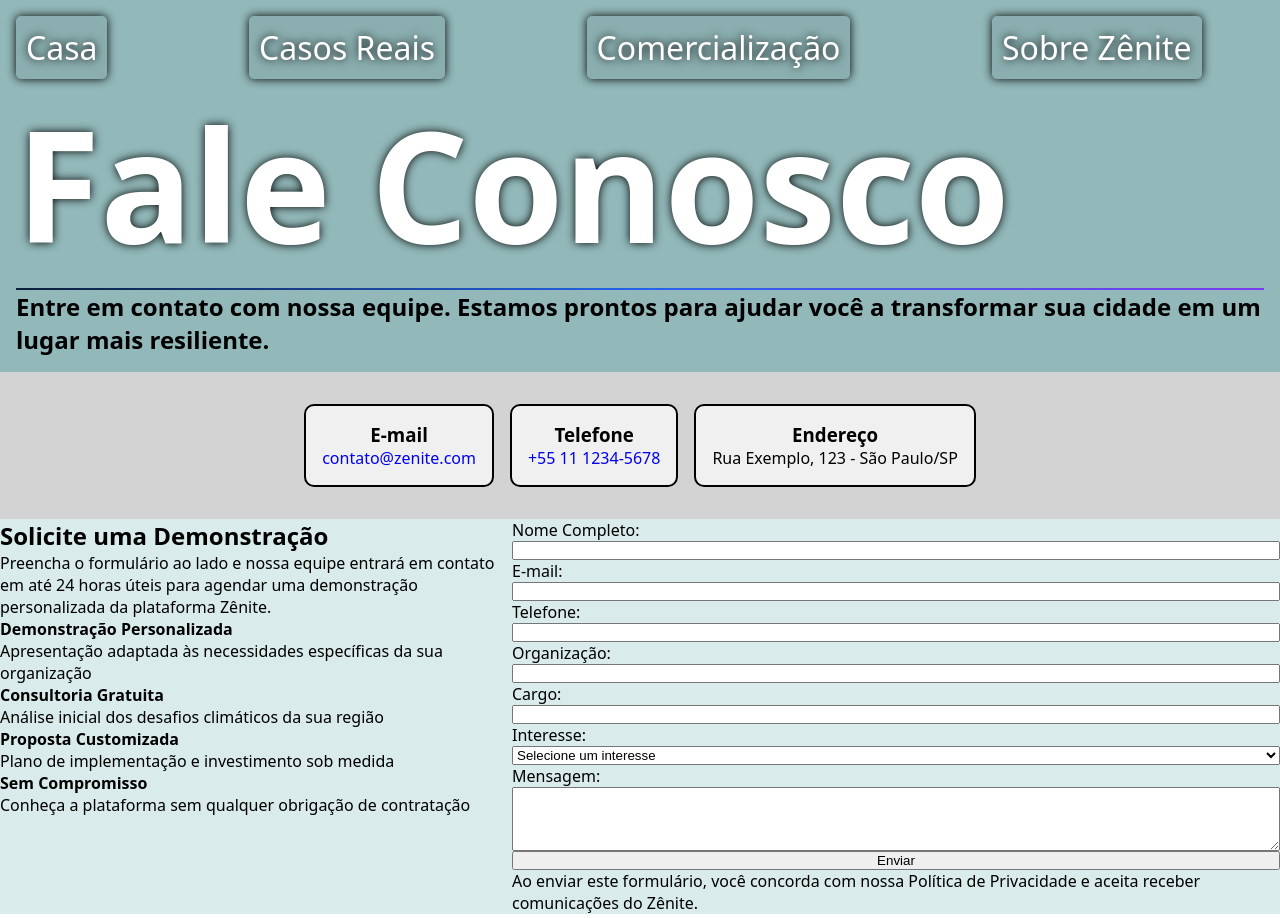
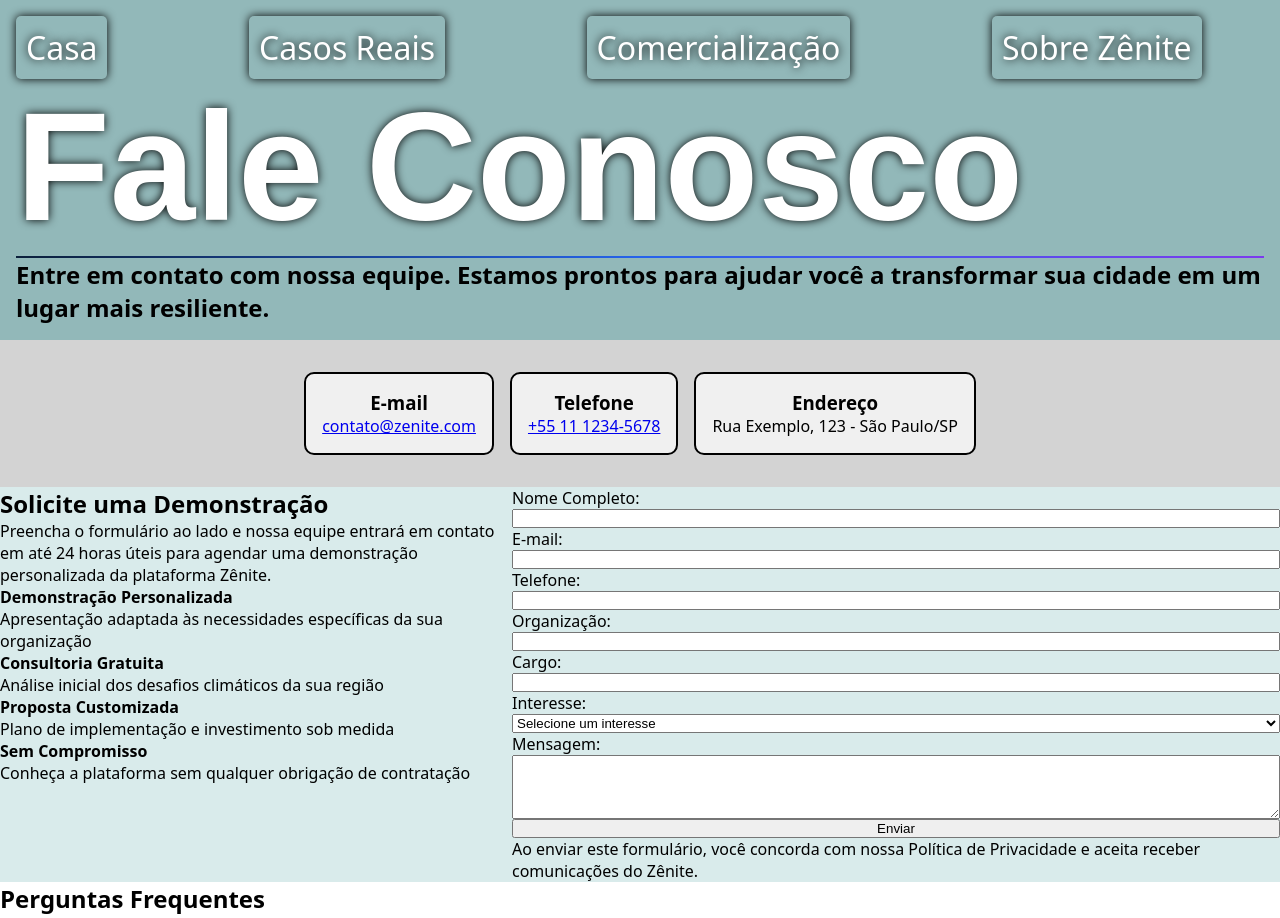
Before and after one commit to jdserenity/senac-projecto-integrador-grupo-legal, a plain HTML site: page paginas/faleconosco.html in a window 1280 px wide. Shown: the top 918 px of the page. Drawn offline with Linux system fonts and the light colour scheme.

Commit message:
Adicionando variaveis de estilziação e organizando o codigo

```diff
--- a/styles/styles.css
+++ b/styles/styles.css
@@ -1,3 +1,22 @@
+:root{
+  /* Cores principais */
+  --cor-principal1: #0B1F3A;
+  --cor-principal2: #2563EB;
+  --cor-principal3: #3882F6;
+  --cor-principal4: #7C3AED;
+  --cor-principal5: #F8FAFC;
+  /* Cores Neutras */
+  --cor-neutra1: #020617;
+  --cor-neutra2: #1E293B;
+  --cor-neutra3: #64748B;
+  --cor-neutra4: #E2E8F0;
+  --cor-neutra5: #FFFFFF;
+  /* Fontes */
+  --fonte-titulos: 'Poppins', sans-serif, system-ui;
+  /* Gradiente */
+  --gradiente: linear-gradient(to right, #0B1F3A, #2563EB, #7C3AED) 1;
+}
+
 *, *::before, *::after {
   box-sizing: border-box;
   margin: 0; padding: 0;
@@ -6,19 +25,18 @@
 html {
   font-size: 16px;
   font-family: system-ui, sans-serif;
-}
 
+  /* Evitando que a pagina crie uma barra lateral */
 body{ overflow-x: hidden;}
 
-h1, nav a { color: white; }
-
-h1 { font-size: 3rem; }
-
-a { text-decoration: none; }
+}
 
 h1, nav {text-shadow: 0 0 10px black;}
 
-
+h1, nav a {
+  color: white;
+  text-decoration: none;
+}
 
 header{
   display: flex;
@@ -33,44 +51,48 @@
 }
 
 header video {
+  /* posição */
   position: absolute;
   z-index: 0;
 
-
+  /* Tamanho */
   width: 100vw;
   height: 100vh;
   object-fit: cover;
-
-  margin: 0;
-  padding: 0;
 }
 
 h1{
+  /* posição */
   position: absolute;
   top: 40vh;
 
-  font-size: 12vw ;
-
+  /* estilização */
   padding-block-end: 0;
   border-block-end: 2px solid transparent;
+  border-image: var(--gradiente);
 
-  border-image: linear-gradient(to right, #0B1F3A, #2563EB, #7C3AED) 1;
+  /* tipografia */
+  font-size: 12vw ;
+  font-family: var(--fonte-titulos);
 }
 
-#butao{
-  z-index: 1;
-
+#botao-rolar{
+  /*Tamanho  */
   width: 45px;
   height: 45px;
 
+  /* Posiçao */
+  z-index: 1;
   position:absolute;
   top: 80vh;
 
+  /* Animação */
   animation-name: sobe_desce;
   animation-duration: 1s;
   animation-iteration-count: infinite;
   animation-direction: alternate;
 
+  /* Estilização */
   background-color: rgba(255, 255, 255, 0.2);
   border: 1px gray solid;
   padding: 10px;
@@ -79,28 +101,31 @@
 }
 
 nav {
+  /* Flex */
   display: flex;
   flex-wrap: wrap;
   align-content: flex-start;
   justify-content: space-between;
-  gap: 10px;
+
+  /* Posição */
   z-index: 1;
 
+  /* estilziação */
+  gap: 10px;
+  margin-block-start: 5rem ;
 
+  /* Tamanho */
   width: 95%;
 
-  margin-block-start: 5rem ;
+  a{
+    /* Fonte */
+    font-size: 3.4vw;
 
-  a{
-    margin: 0;
-    background-color: rgba(0, 0, 0, 0.048);
     text-align: center;
     margin-block: auto;
-    /* flex-basis: 20%; */
     border-radius: 5px;
     padding: 1vw 5px;
     box-shadow: 0 0 10px black;
-    font-size: 3.4vw;
   }
 }
 
```
Also changed, not shown: paginas/index.html (+5 -1 lines), 1 other file.
